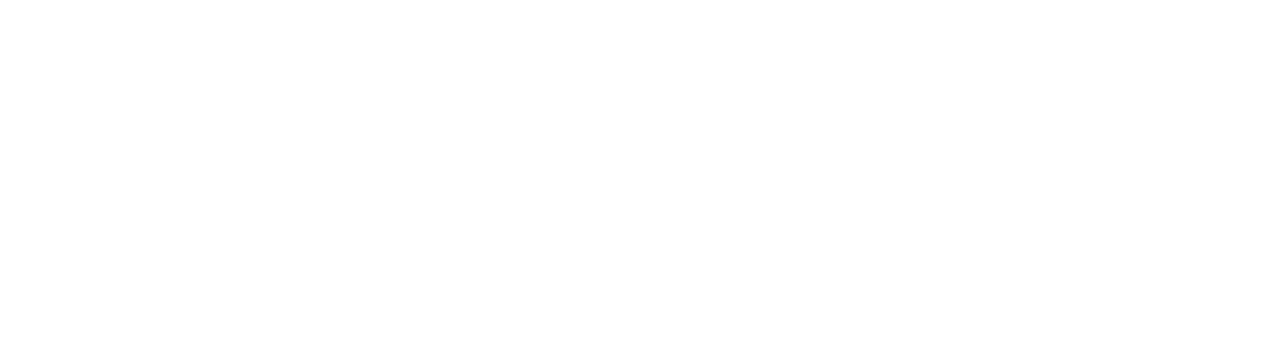
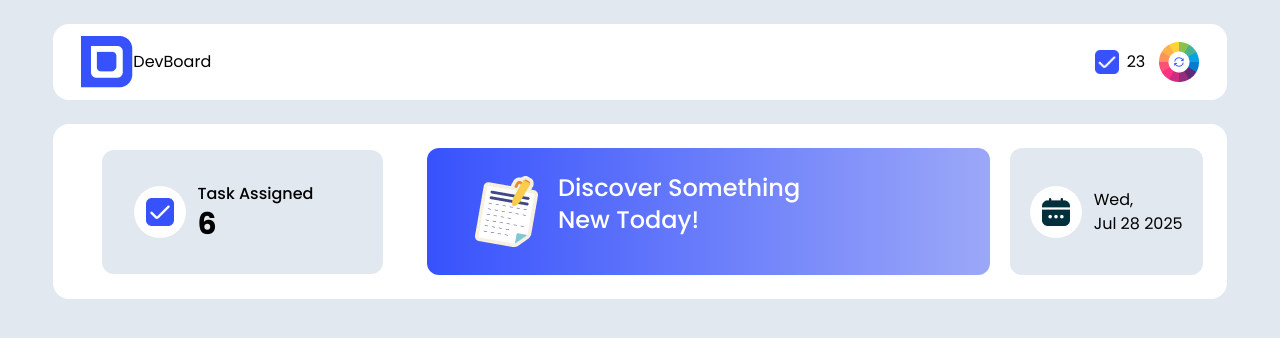
Before and after one commit to refatkhan/dev-board, a plain HTML site: page index.html in a window 1280 px wide. Drawn offline with nearby package versions, Linux system fonts and the light colour scheme.

Commit message:
make nav and main section nav

```diff
--- a/index.html
+++ b/index.html
@@ -1,33 +1,96 @@
 <!DOCTYPE html>
 <html lang="en">
   <head>
-    <meta charset="UTF-8">
-    <meta name="viewport" content="width=device-width, initial-scale=1.0">
+    <meta charset="UTF-8" />
+    <meta name="viewport" content="width=device-width, initial-scale=1.0" />
     <title>Dev-Board</title>
     <!---------------- Tailwind --------------------->
     <script src="https://cdn.tailwindcss.com"></script>
     <!------------Font Awesome --------------->
-    <script src="https://kit.fontawesome.com/bdeac3f621.js" crossorigin="anonymous"></script>
+    <script
+      src="https://kit.fontawesome.com/bdeac3f621.js"
+      crossorigin="anonymous"
+    ></script>
+    <!--------------------Google Font------------------------->
+    <link rel="preconnect" href="https://fonts.googleapis.com" />
+    <link rel="preconnect" href="https://fonts.gstatic.com" crossorigin />
+    <link
+      href="https://fonts.googleapis.com/css2?family=Poppins:ital,wght@0,100;0,200;0,300;0,400;0,500;0,600;0,700;0,800;0,900;1,100;1,200;1,300;1,400;1,500;1,600;1,700;1,800;1,900&display=swap"
+      rel="stylesheet"
+    />
 
+    <script>
+      tailwind.config = {
+        theme: {
+          extend: {
+            fontFamily: {
+              poppins: ["Poppins", "serif"],
+            },
+          },
+        },
+      };
+    </script>
   </head>
-<body>
-    <header>
-        <nav>
-            <div>
-
+  <body class="font-poppins transition bg-slate-200 w-11/12 mx-auto" id="body">
+    <header class="px-7 py-3 bg-white rounded-2xl my-6">
+      <nav class="flex justify-between">
+        <a href="index.html">
+          <div class="flex justify-center content-center">
+            <img src="./assets/logo.png" alt="" />
+            <p class="flex items-center">Dev <span>Board</span></p>
+          </div>
+        </a>
+        <div class="flex gap-8 items-center">
+          <div class="flex gap-2 w-8 h-6">
+            <img src="./assets/checkbox.png" alt="" />
+            <p>23</p>
           </div>
           <div>
-                <div></div>
-                <div></div>
+            <img src="./assets/theme-btn.png" alt="" />
+          </div>
         </div>
       </nav>
     </header>
 
-    <main>
+    <main class="bg-white p-6 rounded-2xl">
+      <div class="parent">
+        <div>
+          <div class="task flex justify-between content-center gap-5">
+            <div class="flex m-auto bg-slate-200 w-1/4 p-8 gap-3 rounded-xl">
+                <div class="p-3 bg-white rounded-full flex my-auto">
+                    <img src="assets/checkbox.png" alt="">
+                </div>
+              <div>
+                <h3 class="font-medium">Task Assigned</h3>
+                <p class="font-bold text-3xl" id="task-assigned">6</p>
+              </div>
+            </div>
+            <div class="bg-gradient-to-r from-[#3752FD] to-[#9BA8F8] w-1/2 flex gap-3 py-6 pl-10 rounded-xl">
+              <img src="./assets/board.png" alt="" />
+              <div>
+                <p class="text-white text-2xl font-medium">
+                  Discover Something <br />
+                  New Today!
+                </p>
+              </div>
+            </div>
+            <div class="flex items-center p-5 bg-slate-200 space-x-3 rounded-xl"id="date">
+                <div class="bg-white rounded-full p-3">
+                    <img src="assets/calender.png" alt="">
+                </div>
+                <p>
+                    Wed, <br>
+                    <span>Jul 28 2025</span>
+                </p>
+            </div>
+          </div>
+          <div class="task-details"></div>
+        </div>
+        <div></div>
+      </div>
+    </main>
+    <footer></footer>
 
-    </main>
-    <footer>
-
-    </footer>
+    <script src="/script.js"></script>
   </body>
 </html>
```
Also changed, not shown: script.js (added). Lines whose indentation alone changed are shown as unchanged.
